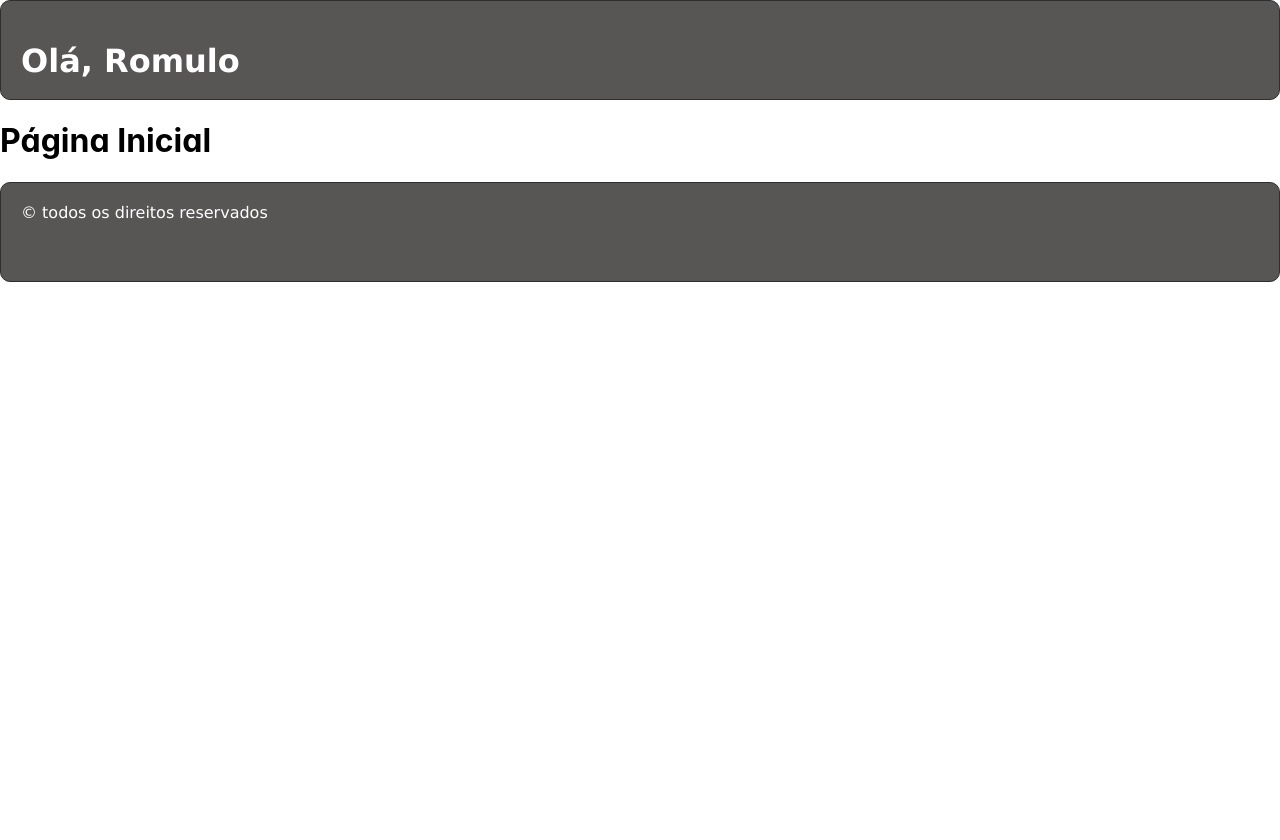
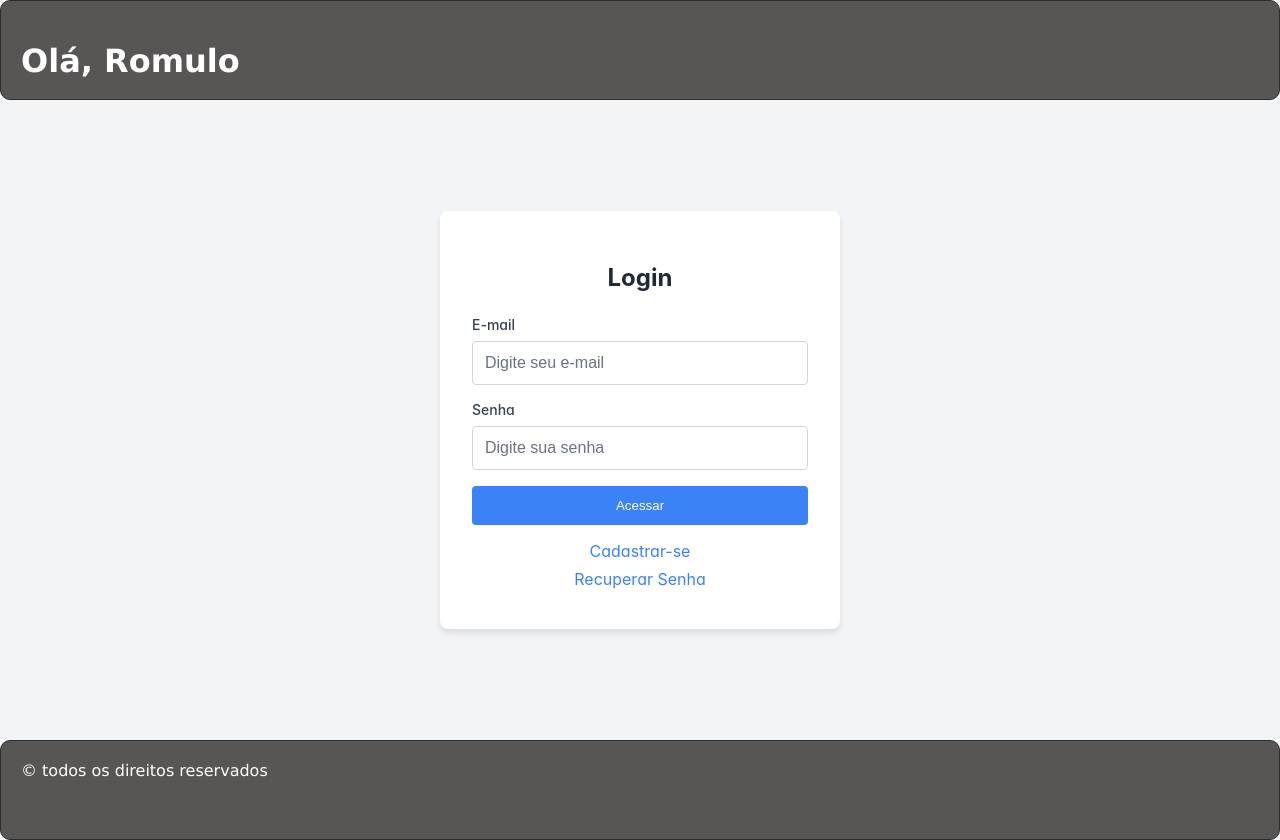
Before and after one commit to RomuloJB/Leilao-Front-React, a React (Create React App) app: page / in a window 1280 px wide. Before the commit the page ends 800 px from the top, so only its background shows below. Built offline with nearby package versions, Linux system fonts and the light colour scheme.

Commit message:
add | tela de login começo

```diff
--- a/src/App.js
+++ b/src/App.js
@@ -6,6 +6,7 @@ import Home from './pages/home/Home';
 
 import { BrowserRouter, Route, Routes } from 'react-router-dom';
 import Cadastro from './pages/tarefa/Cadastro';
+import Login from './pages/login/Login';
 
 function App() {
   return (
@@ -13,7 +14,7 @@ function App() {
       <Header nome="Romulo" />
       <BrowserRouter>
         <Routes>
-          <Route path='/' Component={() => <Home />} />
+          <Route path='/' Component={() => <Login />} />
           <Route path='/calculadora' Component={Calculadora} />
           <Route path='/cadastro' Component={Cadastro} />
         </Routes>
--- /dev/null
+++ b/src/pages/login/Login.css
@@ -0,0 +1,83 @@
+.login-container {
+    display: flex;
+    justify-content: center;
+    align-items: center;
+    min-height: 80vh;
+    background-color: #f3f4f6;
+  }
+
+  .login-box {
+    background: white;
+    padding: 2rem;
+    border-radius: 8px;
+    box-shadow: 0 4px 6px rgba(0, 0, 0, 0.1);
+    width: 100%;
+    max-width: 400px;
+  }
+
+  .login-title {
+    font-size: 1.5rem;
+    font-weight: bold;
+    text-align: center;
+    margin-bottom: 1.5rem;
+    color: #1f2937;
+  }
+
+  .input-group {
+    margin-bottom: 1rem;
+  }
+
+  .input-group label {
+    display: block;
+    font-size: 0.875rem;
+    font-weight: 500;
+    color: #374151;
+    margin-bottom: 0.5rem;
+  }
+
+  .input-group input {
+    width: 100%;
+    padding: 0.75rem;
+    border: 1px solid #d1d5db;
+    border-radius: 4px;
+    font-size: 1rem;
+    color: #1f2937;
+  }
+
+  .input-group input:focus {
+    outline: none;
+    border-color: #3b82f6;
+    box-shadow: 0 0 0 3px rgba(59, 130, 246, 0.1);
+  }
+
+  .login-button {
+    width: 100%;
+    padding: 0.75rem;
+    background-color: #3b82f6;
+    color: white;
+    font-weight: 500;
+    border-radius: 4px;
+    border: none;
+    cursor: pointer;
+    transition: background-color 0.2s;
+  }
+
+  .login-button:hover {
+    background-color: #2563eb;
+  }
+
+  .login-options {
+    margin-top: 1rem;
+    text-align: center;
+  }
+
+  .link {
+    display: block;
+    color: #3b82f6;
+    text-decoration: none;
+    margin: 0.5rem 0;
+  }
+
+  .link:hover {
+    text-decoration: underline;
+  }
--- /dev/null
+++ b/src/pages/login/Login.jsx
@@ -0,0 +1,59 @@
+import React, { useState } from 'react';
+import { Link } from 'react-router-dom';
+import './Login.css';
+
+function Login() {
+  const [email, setEmail] = useState('');
+  const [password, setPassword] = useState('');
+
+  const handleSubmit = (e) => {
+    e.preventDefault();
+    // Aqui será implementada a lógica de autenticação com o backend
+    console.log('Login submitted', { email, password });
+  };
+
+  return (
+    <div className="login-container">
+      <div className="login-box">
+        <h2 className="login-title">Login</h2>
+        <form onSubmit={handleSubmit}>
+          <div className="input-group">
+            <label htmlFor="email">E-mail</label>
+            <input
+              type="email"
+              id="email"
+              value={email}
+              onChange={(e) => setEmail(e.target.value)}
+              placeholder="Digite seu e-mail"
+              required
+            />
+          </div>
+          <div className="input-group">
+            <label htmlFor="password">Senha</label>
+            <input
+              type="password"
+              id="password"
+              value={password}
+              onChange={(e) => setPassword(e.target.value)}
+              placeholder="Digite sua senha"
+              required
+            />
+          </div>
+          <button type="submit" className="login-button">
+            Acessar
+          </button>
+        </form>
+        <div className="login-options">
+          <Link to="/register" className="link">
+            Cadastrar-se
+          </Link>
+          <Link to="/recover-password" className="link">
+            Recuperar Senha
+          </Link>
+        </div>
+      </div>
+    </div>
+  );
+}
+
+export default Login;
```
Also changed, not shown: 1 other file (tests, documents, lock files or other folders).
